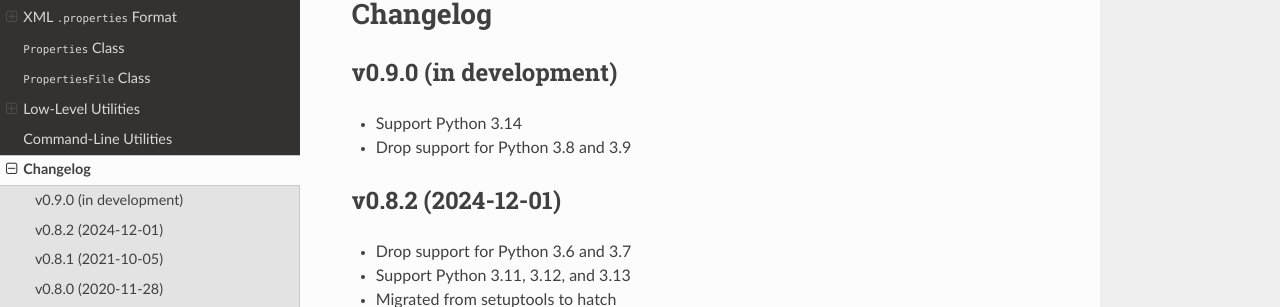
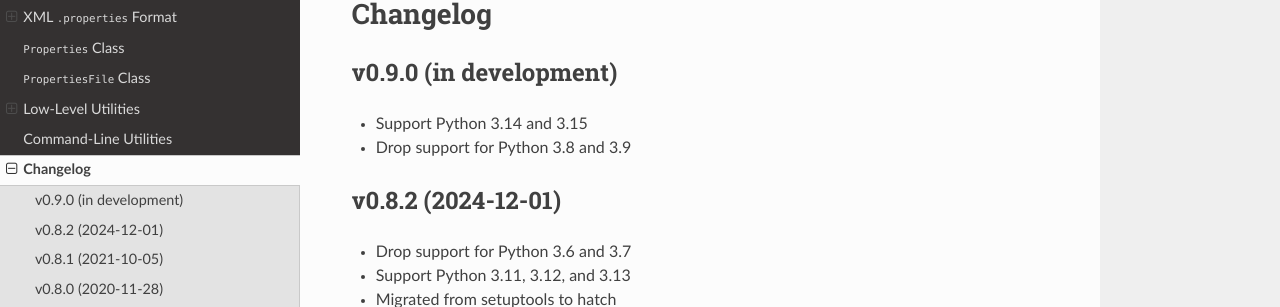
Before and after one commit to jwodder/javaproperties, a Sphinx documentation site: the page built from docs/changelog.rst, in a window 1280 px wide and 900 px high. Shown: the part 151-458 px from the top of the window. Built offline with Sphinx 7.4.7 and the Read the Docs theme 3.1.0, drawn with Linux system fonts in a browser that asks for light colours.

Commit message:
Support Python 3.15

```diff
--- a/docs/changelog.rst
+++ b/docs/changelog.rst
@@ -5,7 +5,7 @@ Changelog
 
 v0.9.0 (in development)
 -----------------------
-- Support Python 3.14
+- Support Python 3.14 and 3.15
 - Drop support for Python 3.8 and 3.9
 
 
--- a/pyproject.toml
+++ b/pyproject.toml
@@ -31,6 +31,7 @@ classifiers = [
     "Programming Language :: Python :: 3.12",
     "Programming Language :: Python :: 3.13",
     "Programming Language :: Python :: 3.14",
+    "Programming Language :: Python :: 3.15",
     "Programming Language :: Python :: Implementation :: CPython",
     "Programming Language :: Python :: Implementation :: PyPy",
     "Intended Audience :: Developers",
```
Also changed, not shown: CHANGELOG.md (+1 -1 lines), 2 other files.
